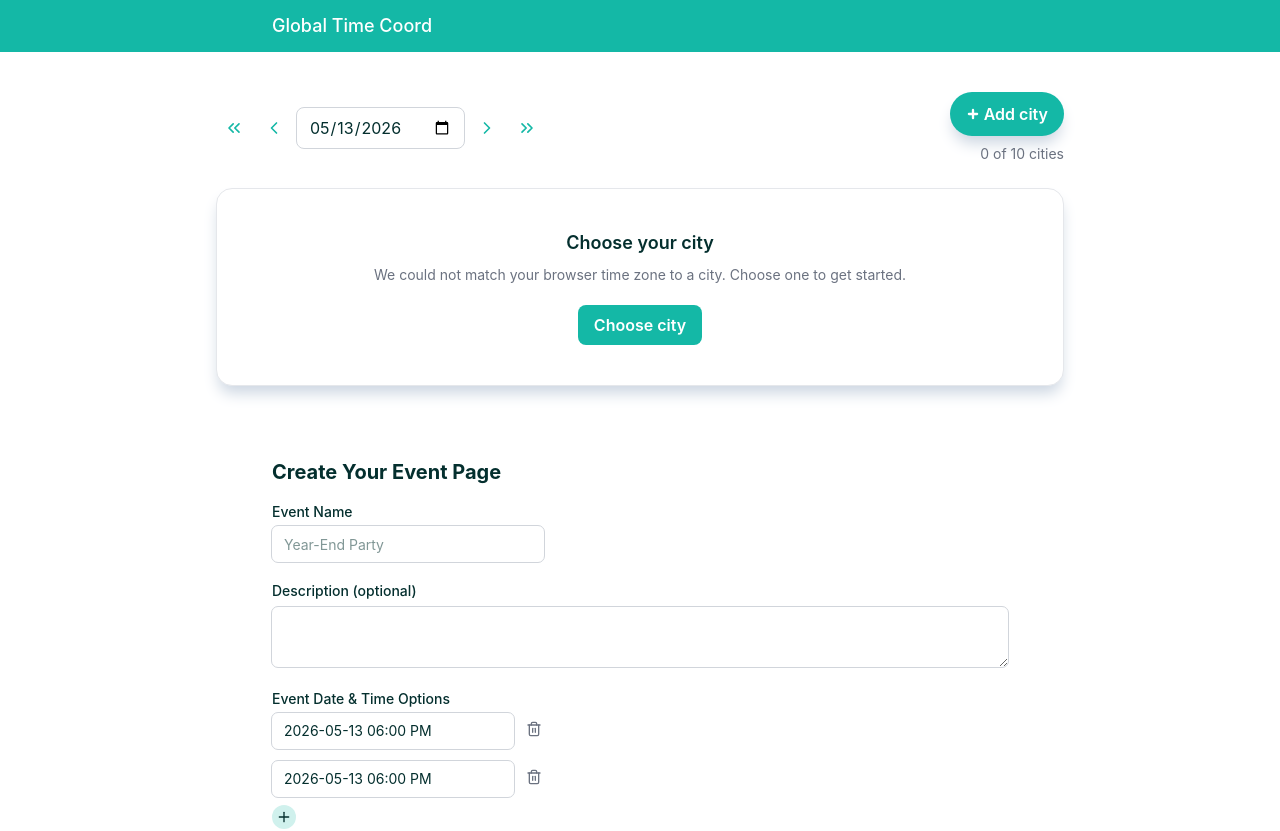
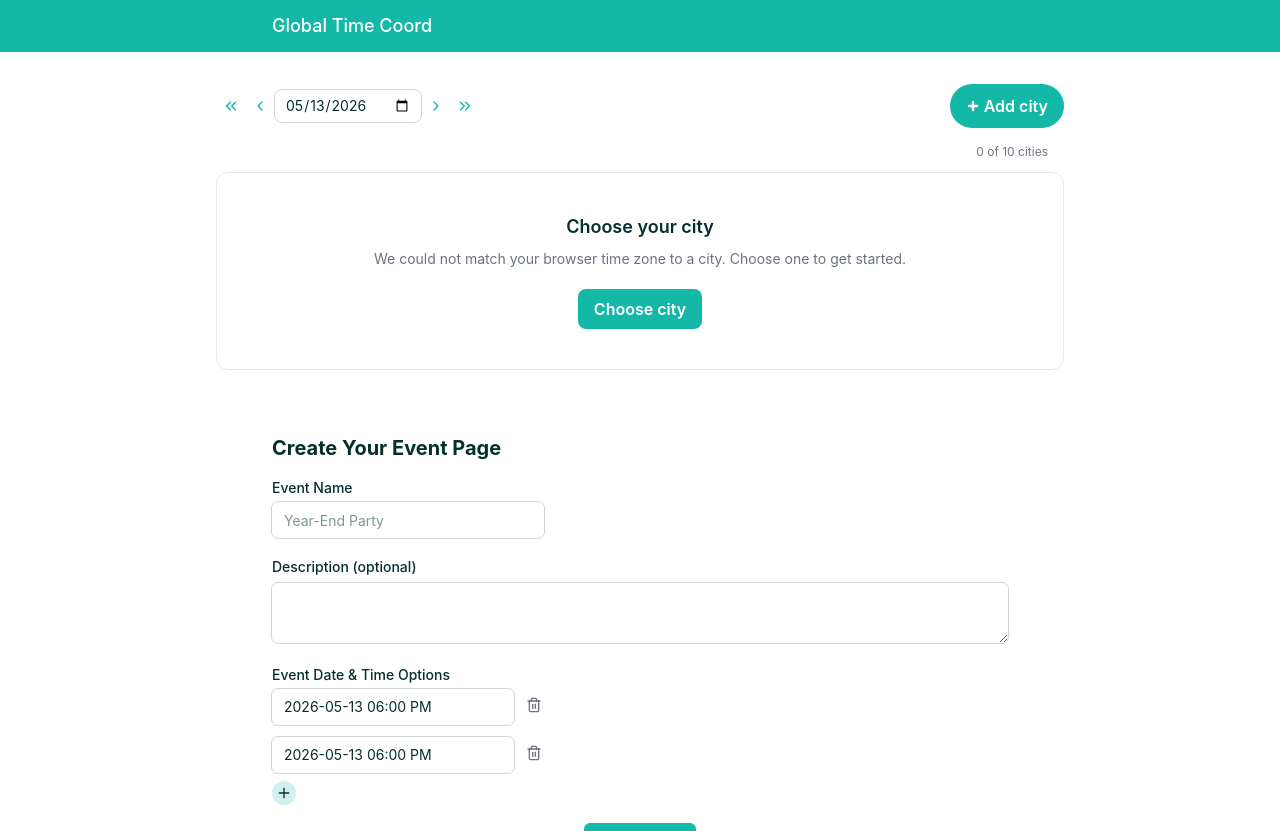
Before and after one commit to masuyama13/scheduling-polls, a React (Vite) app in the folder frontend/: page / in a window 1280 px wide. Shown: the top 831 px of the page. Built offline with nearby package versions, Linux system fonts and the light colour scheme.

Commit message:
Polish UI

```diff
--- a/frontend/src/components/WorldClock.tsx
+++ b/frontend/src/components/WorldClock.tsx
@@ -1,5 +1,5 @@
 import { useEffect, useState } from 'react'
-import { ChevronLeft, ChevronsLeft, ChevronsRight, ChevronRight, Home, Plus, Search, X } from 'lucide-react'
+import { ChevronLeft, ChevronsLeft, ChevronsRight, ChevronRight, Home, Plus, Search, X, CircleX } from 'lucide-react'
 import type { City } from '../data/cityCatalog'
 import {
   MAX_CITIES,
@@ -98,14 +98,16 @@ export default function WorldClock() {
 
   return (
     <section className="world-clock" aria-label="World Clock">
-      <div className="mx-auto max-w-4xl px-4 py-8 sm:px-6 sm:py-10">
+      <div className="mx-auto max-w-4xl px-4 py-8 sm:px-6 sm:py-8">
         <div className="flex flex-wrap items-center justify-between gap-4">
-          <div className="flex items-center gap-1">
-            <button type="button" aria-label="Previous week" title="Previous week" onClick={() => moveDate(-7)} className="rounded-lg p-2 text-brand-primary hover:bg-brand-primary/10 focus:outline-none focus:ring-2 focus:ring-brand-primary">
-              <ChevronsLeft size={20} aria-hidden="true" />
+          <div className="flex items-center gap-0">
+            <button type="button" aria-label="Previous week" title="Previous week" onClick={() => moveDate(-7)}
+                    className="rounded-lg p-1.5 text-brand-primary hover:bg-brand-primary/10 focus:outline-none focus:ring-2 focus:ring-brand-primary">
+              <ChevronsLeft size={18} aria-hidden="true" />
             </button>
-            <button type="button" aria-label="Previous day" title="Previous day" onClick={() => moveDate(-1)} className="rounded-lg p-2 text-brand-primary hover:bg-brand-primary/10 focus:outline-none focus:ring-2 focus:ring-brand-primary">
-              <ChevronLeft size={20} aria-hidden="true" />
+            <button type="button" aria-label="Previous day" title="Previous day" onClick={() => moveDate(-1)}
+                    className="rounded-lg p-1.5 text-brand-primary hover:bg-brand-primary/10 focus:outline-none focus:ring-2 focus:ring-brand-primary">
+              <ChevronLeft size={16} aria-hidden="true" />
             </button>
             <label htmlFor="comparison-date" className="sr-only">Comparison date</label>
             <input
@@ -113,34 +115,38 @@ export default function WorldClock() {
               type="date"
               value={comparisonDate}
               onChange={event => setComparisonDate(event.target.value)}
-              className="rounded-lg border border-border-default bg-surface-panel px-3 py-2 text-content-primary outline-none focus:border-brand-primary focus:ring-2 focus:ring-brand-primary"
+              className="rounded-lg border border-border-default bg-surface-panel px-2.5 py-1.5 text-sm text-content-primary outline-none focus:border-brand-primary focus:ring-2 focus:ring-brand-primary"
             />
-            <button type="button" aria-label="Next day" title="Next day" onClick={() => moveDate(1)} className="rounded-lg p-2 text-brand-primary hover:bg-brand-primary/10 focus:outline-none focus:ring-2 focus:ring-brand-primary">
-              <ChevronRight size={20} aria-hidden="true" />
+            <button type="button" aria-label="Next day" title="Next day" onClick={() => moveDate(1)}
+                    className="rounded-lg p-1.5 text-brand-primary hover:bg-brand-primary/10 focus:outline-none focus:ring-2 focus:ring-brand-primary">
+              <ChevronRight size={16} aria-hidden="true" />
             </button>
-            <button type="button" aria-label="Next week" title="Next week" onClick={() => moveDate(7)} className="rounded-lg p-2 text-brand-primary hover:bg-brand-primary/10 focus:outline-none focus:ring-2 focus:ring-brand-primary">
-              <ChevronsRight size={20} aria-hidden="true" />
+            <button type="button" aria-label="Next week" title="Next week" onClick={() => moveDate(7)}
+                    className="rounded-lg p-1.5 text-brand-primary hover:bg-brand-primary/10 focus:outline-none focus:ring-2 focus:ring-brand-primary">
+              <ChevronsRight size={18} aria-hidden="true" />
             </button>
           </div>
-          <div className="flex flex-col items-end gap-2">
+          <div className="ml-auto flex flex-col items-end gap-2">
             <button
               type="button"
               onClick={openAddCity}
               disabled={cities.length >= MAX_CITIES}
-              className="inline-flex items-center gap-1 rounded-full bg-brand-primary px-4 py-2.5 font-semibold text-content-inverse shadow-panel transition hover:bg-brand-primary-hover focus:outline-none focus:ring-2 focus:ring-brand-primary disabled:cursor-not-allowed disabled:opacity-50"
+              className="inline-flex items-center gap-1 rounded-full bg-brand-primary px-4 py-2.5 font-semibold text-content-inverse transition hover:bg-brand-primary-hover focus:outline-none focus:ring-2 focus:ring-brand-primary disabled:cursor-not-allowed disabled:opacity-50"
             >
               <Plus size={14} strokeWidth={4} aria-hidden="true" />
               Add city
             </button>
-            <span className="shrink-0 text-sm text-content-muted">{cities.length} of {MAX_CITIES} cities</span>
           </div>
+        </div>
+        <div className="flex justify-end px-4 pt-4">
+          <span className="shrink-0 text-xs text-content-muted">{cities.length} of {MAX_CITIES} cities</span>
         </div>
 
         {message && (
           <p className="mt-4 text-sm text-status-warning" role="status">{message}</p>
         )}
 
-        <div className="mt-6 overflow-hidden rounded-2xl border border-border-subtle bg-surface-panel shadow-panel">
+        <div className="mt-3 overflow-hidden rounded-xl border border-border-subtle bg-surface-panel">
           {cities.length === 0 ? (
             <div className="px-5 py-10 text-center sm:px-8">
               <h2 className="text-lg font-semibold text-content-primary">Choose your city</h2>
@@ -156,7 +162,8 @@ export default function WorldClock() {
               </button>
             </div>
           ) : (
-            <div className="min-w-0 max-w-full overflow-x-auto rounded-xl border border-border-subtle bg-surface-muted" role="table" aria-label={`World clock for ${formatDateInputLabel(comparisonDate)}`}>
+            <div className="min-w-0 max-w-full overflow-x-auto bg-surface-muted" role="table"
+                 aria-label={`World clock for ${formatDateInputLabel(comparisonDate)}`}>
               <p className="sr-only">Hourly local times for {formatDateInputLabel(comparisonDate)}</p>
               {cities.map(city => (
                 <div
@@ -167,20 +174,23 @@ export default function WorldClock() {
                 >
                   <div role="rowheader" className="sticky left-0 z-10 min-h-16 bg-surface-muted px-3 py-3">
                     <div className="flex items-start justify-between gap-2">
-                      <div className="min-w-0">
-                        <span className="block break-words font-bold text-content-primary">{city.name}</span>
-                        <span className="mt-1 block whitespace-normal break-words text-[0.65rem] font-normal leading-tight text-content-muted">{formatCurrentTime(now, city.timeZone)} · {formatUtcOffset(now, city.timeZone)}</span>
-                      </div>
+                      <span className="min-w-0 break-words font-bold text-content-primary">{city.name}</span>
                       {city.primary ? (
                         <button type="button" aria-label="Change your city" onClick={openChangeCity} className="group shrink-0 rounded-lg p-1 text-brand-primary hover:bg-surface-panel focus:outline-none focus:ring-2 focus:ring-brand-primary">
-                          <Home size={16} aria-hidden="true" />
+                          <Home size={12} aria-hidden="true" />
                         </button>
                       ) : (
                         <button type="button" aria-label={`Remove ${city.name}`} onClick={() => handleRemoveCity(city.key)} className="shrink-0 rounded-lg p-1 text-content-muted hover:bg-surface-panel hover:text-status-danger focus:outline-none focus:ring-2 focus:ring-brand-primary">
-                          <X size={16} aria-hidden="true" />
+                          <CircleX size={12} aria-hidden="true" />
                         </button>
                       )}
                     </div>
+                    <span
+                      className="mt-1 block whitespace-normal break-words text-[0.65rem] font-semibold leading-tight text-content-secondary">
+                      {formatCurrentTime(now, city.timeZone)}
+                      <span
+                        className="block font-normal text-content-muted">({formatUtcOffset(now, city.timeZone)})</span>
+                    </span>
                   </div>
                   {timeline.map((entry, index) => {
                     const cell = formatTimelineCell(entry.instant, city.timeZone)
@@ -191,7 +201,10 @@ export default function WorldClock() {
                       <div key={`${entry.instant.toISOString()}-${entry.occurrence}`} role="cell"
                            className={`min-w-0 cursor-pointer ${isEarlyMorning ? 'bg-surface-early-morning' : 'bg-surface-panel'} ${showDate ? 'flex flex-col items-center justify-center px-0.5 py-3 text-center text-[0.65rem]' : 'flex flex-col items-center justify-center px-0.5 py-3 text-center text-content-secondary'}`}>
                         {showDate ? (
-                          <span className="block leading-tight text-content-secondary">{cell.month}<br />{cell.day}</span>
+                          <span className="block leading-tight text-content-secondary">
+                            <span className="block">{cell.month}</span>
+                            <span className="block text-xs font-semibold">{cell.day}</span>
+                          </span>
                         ) : (
                           <>
                             <span className="block text-base font-bold leading-none text-content-secondary">{cell.hour}</span>
```
